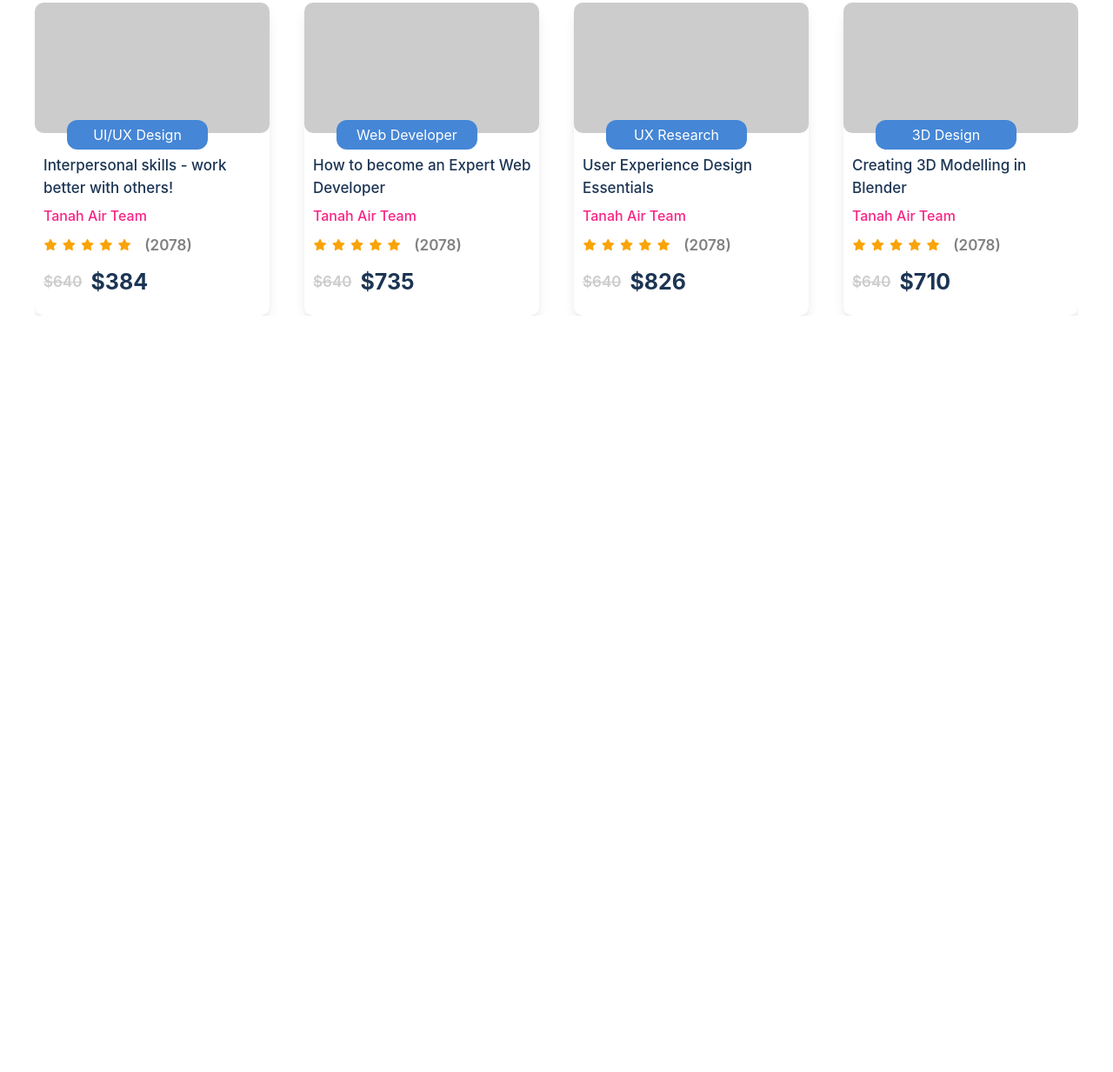
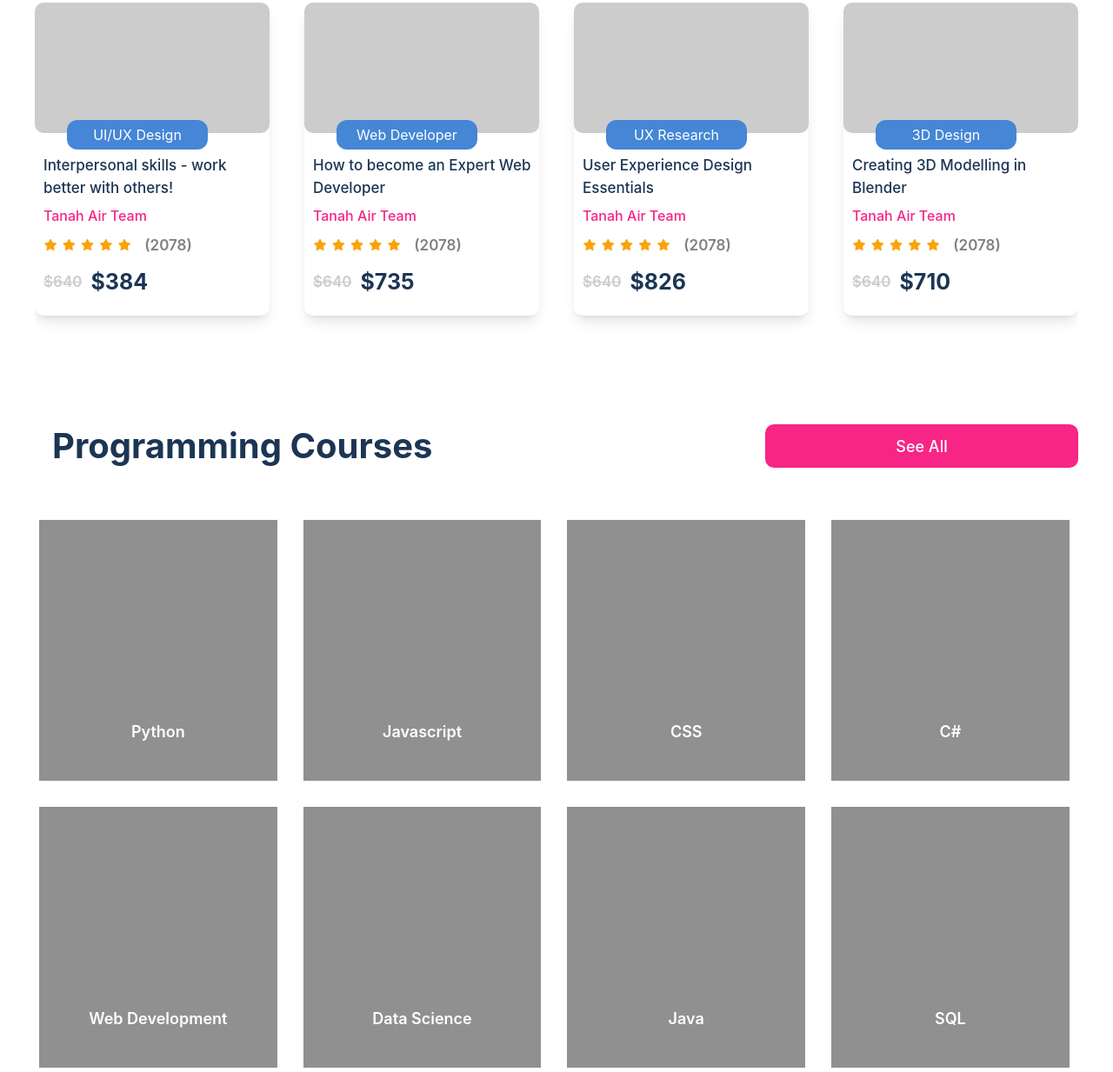
Before and after one commit to ganievabdullo727-web/Lorem-ipsum, a website: page src/u3mon.html in a window 1280 px wide. Shown: the part 549-1782 px from the top of the page at 87% size. Before the commit the page ends 912 px from the top, so only its background shows below. Drawn offline with nearby package versions, Linux system fonts and the light colour scheme; files that its build step writes are made by us from their sources.

Commit message:
section2

```diff
--- a/src/u3mon.html
+++ b/src/u3mon.html
@@ -33,7 +33,7 @@
         <p class="text-[#808080] ml-[20px] mt-[15px] font-[400]">Lorem ipsum dolor sit amet, consectetur adipiscing elit ut aliquam, purus sit amet luctus <br> venenatis, lectus magna fringilla urna, porttitor rhoncus </p>
         <div class="mt-[60px]">
           <h1 class="text-[#1C3554] text-[20px] font-[700] ml-[20px] lg:text-[34px]">Most Popular Development Courses</h1>
-          <div class="  mt-[50px] lg:gap-[40px] flex gap-[25px] overflow-auto [&::-webkit-scrollbar]:hidden">
+          <div class="  mt-[50px] lg:gap-[40px] flex gap-[25px] overflow-auto [&::-webkit-scrollbar]:hidden pb-[20px] ">
 
             <div class="bg-[#ffffff] w-[240px] lg:w-[270px] rounded-[10px] shadow-lg h-[360px] relative hover:scale-1 transition duration-7000 active:scale-100 hover:opacity-2">
               <div class="bg-[#CCCCCC] rounded-[10px] w-full h-[150px]">
@@ -159,5 +159,39 @@
         </div>
       </div>
      </section>
+     <section>
+       <div class="bg-[#ffffff]  lg:max-w-[1200px] lg:m-auto mt-[70px] lg:mt-[80px]">
+        <div class="flex flex-col lg:flex lg:flex-row lg:justify-between lg:items-center">
+          <h1 class="text-[33px] ml-[20px] font-[840] text-[#1C3554] mt-[20px] lg:text-[40px] lg:font-[700]">Programming Courses</h1>
+          <button class="bg-[#F72585] w-[60%] text-[18px] text-[#fff] py-[7px] rounded-[10px] ml-[20px] mt-[20px] font-[550] lg:w-[30%] lg:h-[50px] hover:scale-120 transition duration-2000 active:scale-0 active: active:bg-[#000000]">See All</button>
+        </div>
+        <div class=" mt-[50px] flex flex-wrap p-[5px] gap-[20px]  lg:gap-[30px]">
+          <div class="bg-[#909090] w-[47%] h-[220px] lg:w-[23%] lg:h-[300px] ">
+            <h2 class="text-[#fff] text-[18px] font-[600] text-center mt-[170px] lg:mt-[230px]">Python</h2>
+          </div>
+          <div class="bg-[#909090] w-[47%] h-[220px] lg:w-[23%] lg:h-[300px]">
+            <h2 class="text-[#fff] text-[18px] font-[600] text-center mt-[170px] lg:mt-[230px]">Javascript</h2>
+          </div>
+          <div class="bg-[#909090] w-[47%] h-[220px] lg:w-[23%] lg:h-[300px]">
+            <h2 class="text-[#fff] text-[18px] font-[600] text-center mt-[170px] lg:mt-[230px]">CSS</h2>
+          </div>
+          <div class="bg-[#909090] w-[47%] h-[220px] lg:w-[23%] lg:h-[300px]">
+            <h2 class="text-[#fff] text-[18px] font-[600] text-center mt-[170px] lg:mt-[230px]">C#</h2>
+          </div>
+          <div class="bg-[#909090] w-[47%] h-[220px] lg:w-[23%] lg:h-[300px]">
+            <h2 class="text-[#fff] text-[18px] font-[600] text-center mt-[170px] lg:mt-[230px]">Web Development</h2>
+          </div>
+          <div class="bg-[#909090] w-[47%] h-[220px] lg:w-[23%] lg:h-[300px]">
+            <h2 class="text-[#fff] text-[18px] font-[600] text-center mt-[170px] lg:mt-[230px]">Data Science</h2>
+          </div>
+          <div class="bg-[#909090] w-[47%] h-[220px] lg:w-[23%] lg:h-[300px]">
+            <h2 class="text-[#fff] text-[18px] font-[600] text-center mt-[170px] lg:mt-[230px]">Java</h2>
+          </div>
+          <div class="bg-[#909090] w-[47%] h-[220px] lg:w-[23%] lg:h-[300px]">
+            <h2 class="text-[#fff] text-[18px] font-[600] text-center mt-[170px] lg:mt-[230px]">SQL</h2>
+          </div>
+        </div>
+       </div>
+     </section>
   </body>
 </html>
```
